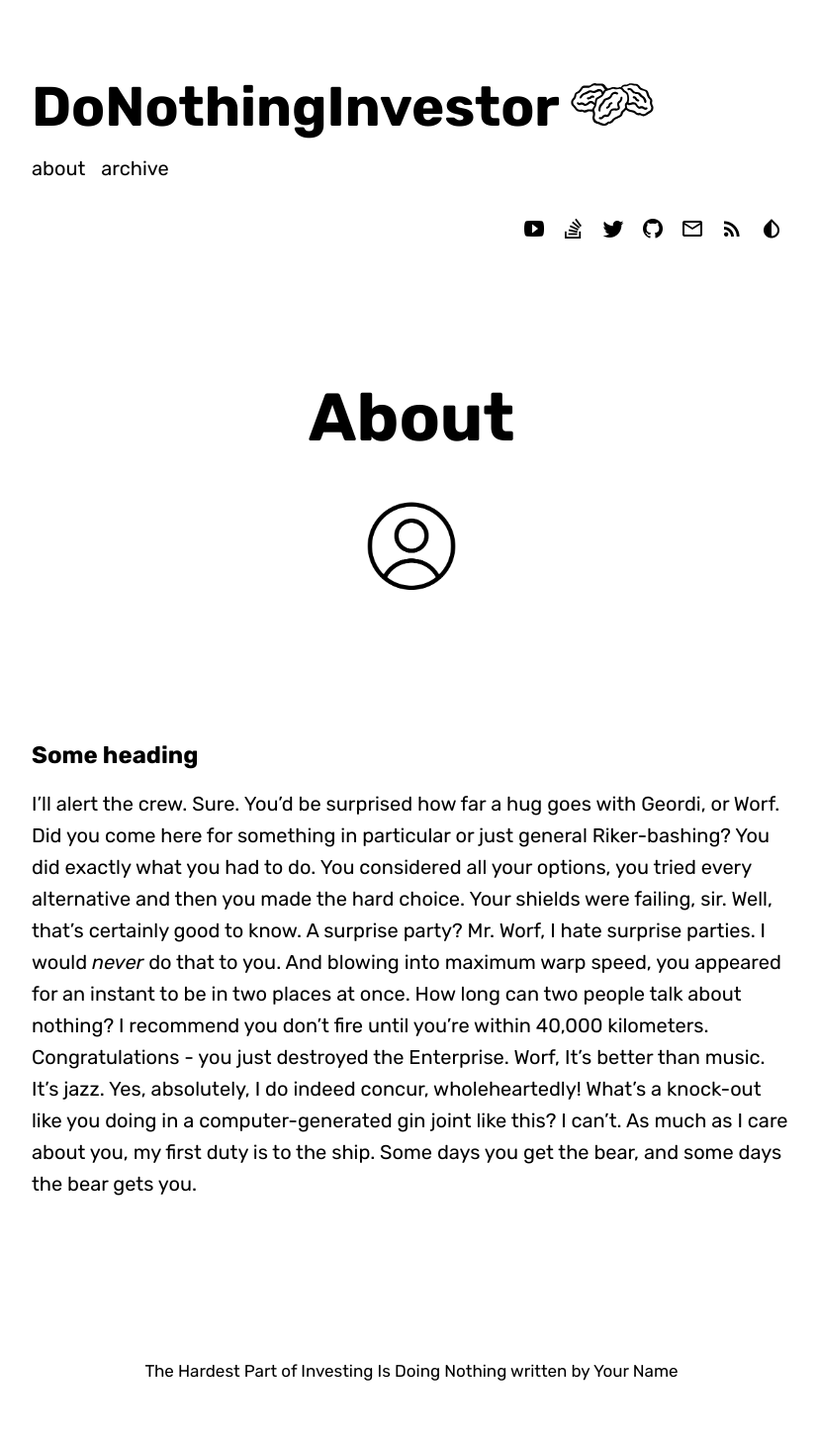
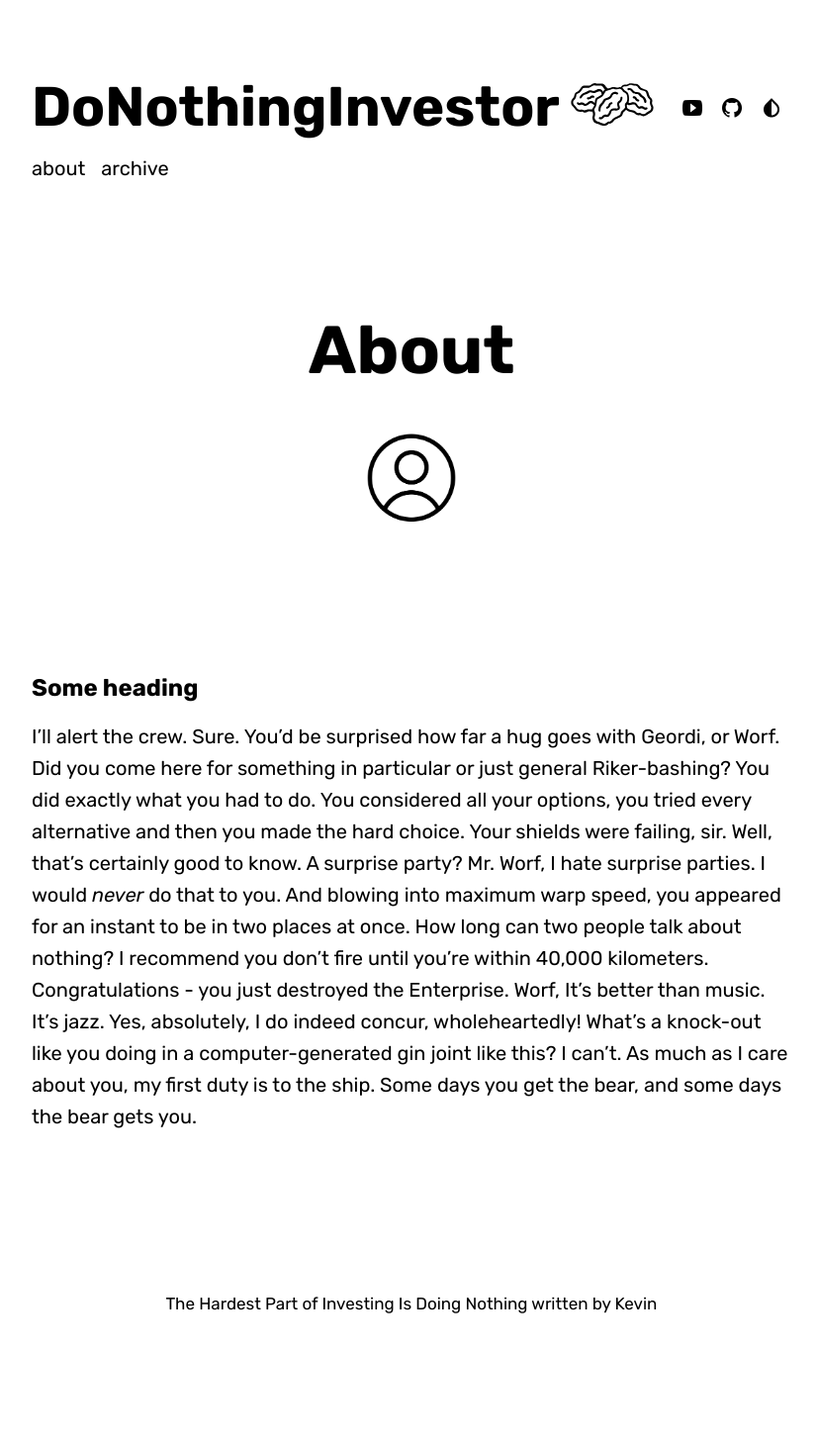
Before and after one commit to DoNothingInvestor/zero-tasking, a Jekyll site: the page built from about.md, in a window 1280 px wide. Shown: the whole page at 99% size, without its empty margins (224-1051 px from the left). Built offline with Jekyll 4.4.1, drawn with Linux system fonts in a browser that asks for light colours; some web fonts are replaced; after the commit the page ends 1395 px from its top, so only the background shows below that.

Commit message:
update author info

```diff
--- a/_config.yml
+++ b/_config.yml
@@ -26,14 +26,15 @@ blog:
 
 # Author info
 author:
-  fullname : Your Name
-  rss: true # generate RSS feed and show it's icon in header
-  mail: your@email.com # change to your e-mail address
-  twitter: twitter-user-name
-  github: github-user-name
+  fullname : Kevin
+  # generate RSS feed and show it's icon in header
+  ## rss: true
+  ## mail: your@email.com # change to your e-mail address
+  ## twitter: twitter-user-name
+  github: https://github.com/DoNothingInvestor
   youtube: youtube-user-name
-  stackoverflow: stackoverflow-user-name
-  disqus: # your_disqus_forum_shortname
+  #stackoverflow: stackoverflow-user-name
+  #disqus: # your_disqus_forum_shortname
   google_analytics: # 'UA-XXXXXXXX-X'
   photo: "uploads/me2.png"
   photo2x: "uploads/me.png"
```
